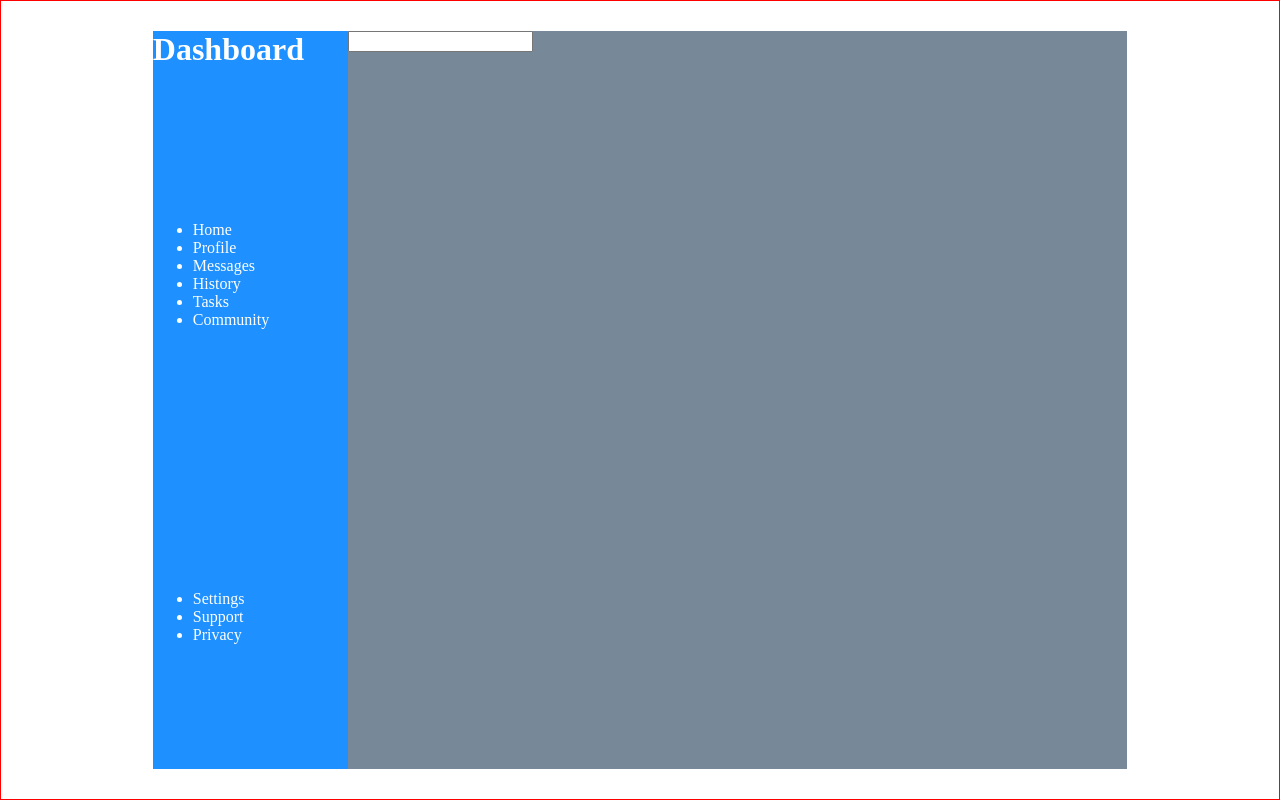
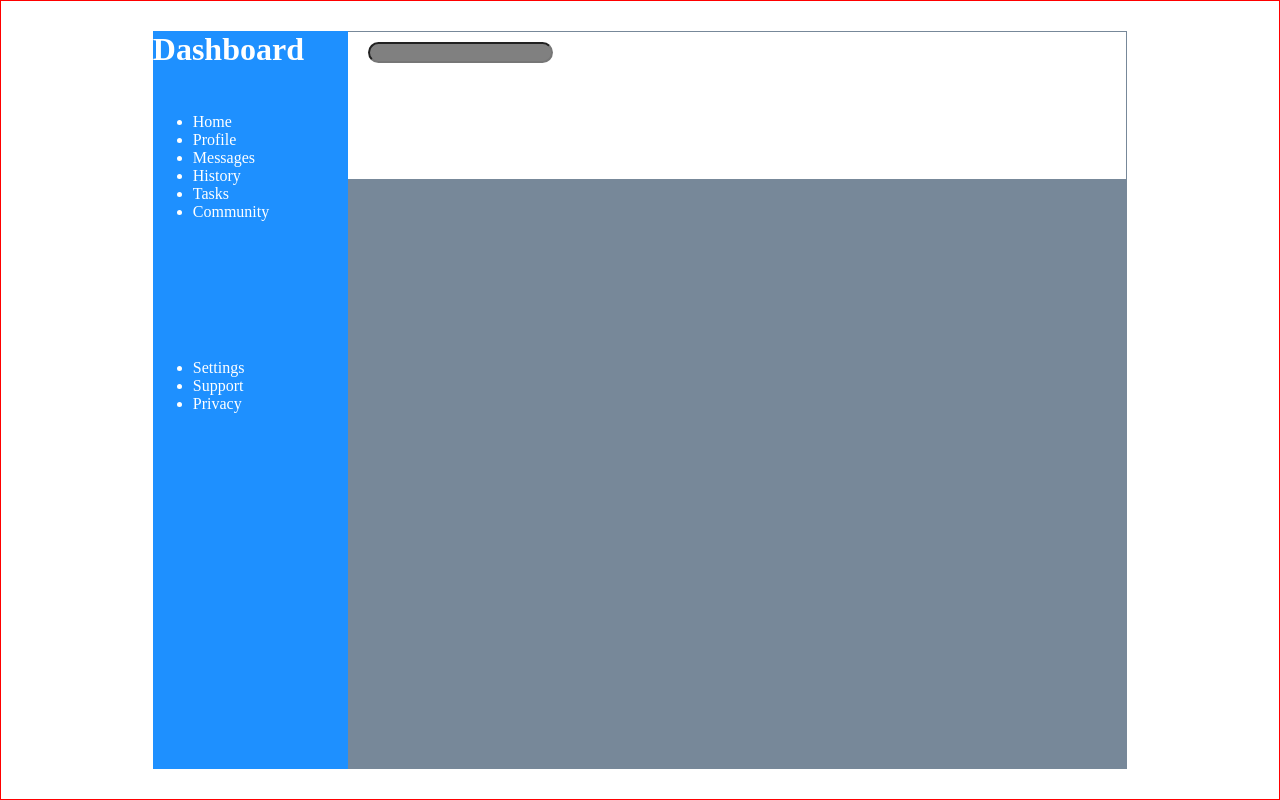
Before and after one commit to charlie-fitzgerald/admin-dashboard, a plain HTML site: page index.html in a window 1280 px wide. Drawn offline with Linux system fonts and the light colour scheme.

Commit message:
Try to style search bar

```diff
--- a/style.css
+++ b/style.css
@@ -26,6 +26,17 @@
     grid-row: 1 / 5;
     display: grid;
     grid-template-columns: 1fr;
-    grid-template-rows: 1fr 2fr 1fr;
-    gap: 10px;
+    grid-template-rows: 1fr 3fr 5fr;
 }
+
+.header {
+    background-color: white;
+    border-top: 1px solid lightslategray;
+    border-right: 1px solid lightslategray;
+    padding: 10px 20px;
+}
+
+#search {
+    border-radius: 25px;
+    background-color: gray;
+}
```
